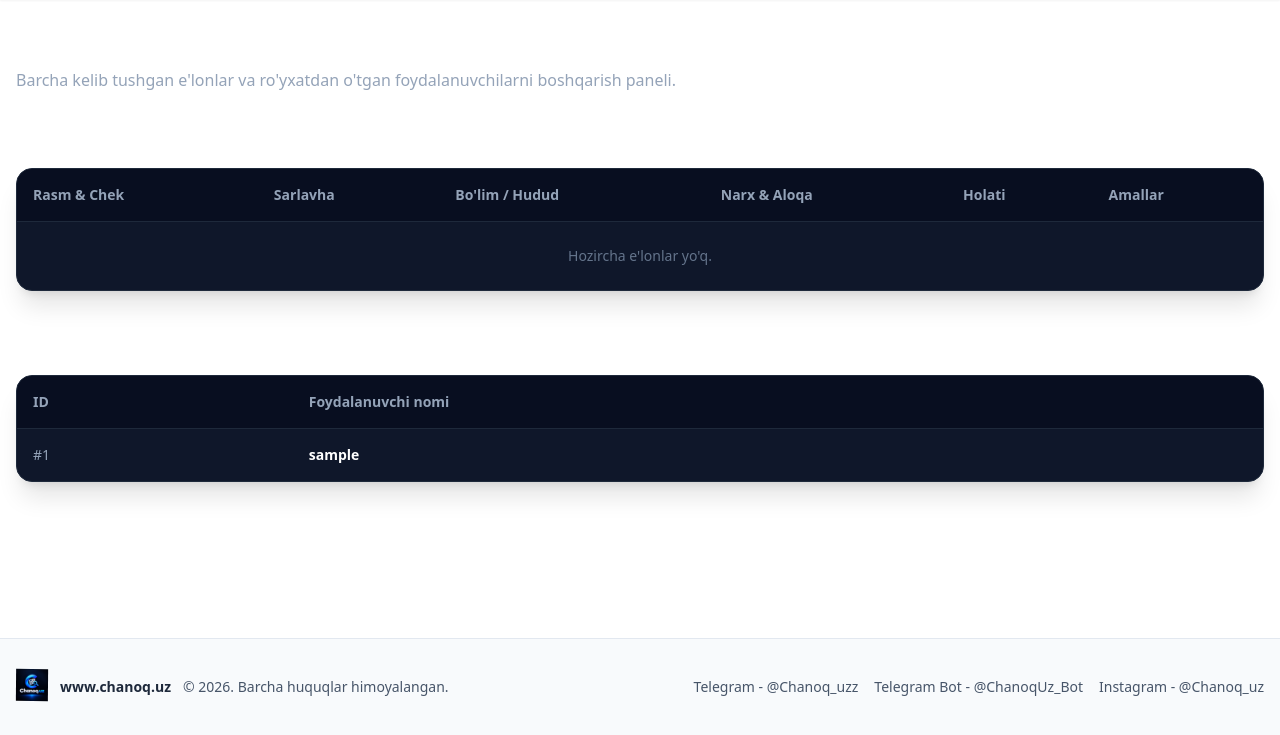
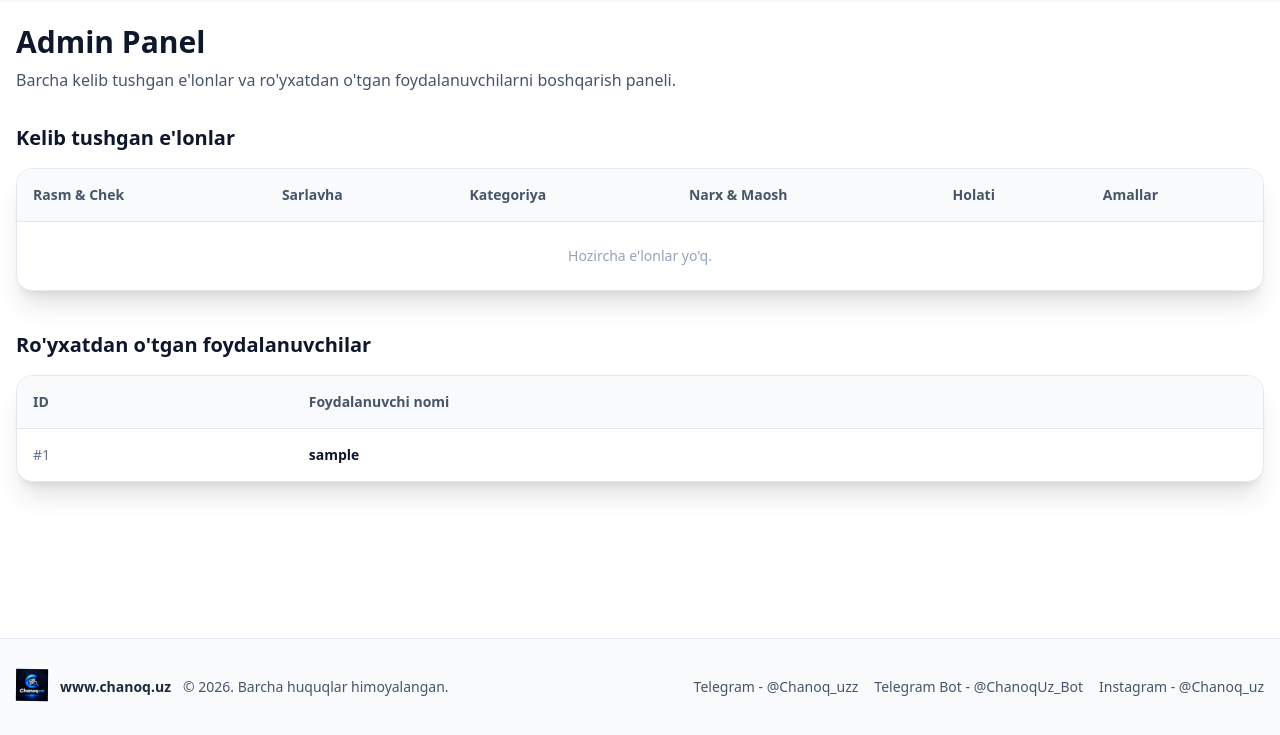
Before and after one commit to xlemann0/Chanoq.uz, a Flask app: page /admin-panel in a window 1280 px wide. Shown: the part 65-800 px from the top of the page. Run offline with Flask 3, Linux system fonts and the light colour scheme; the visitor is signed in with stand-in values (Sample User, id 1); data comes from the database, SQL or seed files in the repository; data that the repository does not hold is empty; some libraries are stand-ins or nearby versions.

Commit message:
Update styling and colors in admin panel template

```diff
--- a/templates/admin_panel.html
+++ b/templates/admin_panel.html
@@ -1,62 +1,63 @@
 {% extends 'base.html' %}
 {% block content %}
 <div class="mb-8">
-    <h2 class="text-3xl font-black text-white mb-2">Admin Panel</h2>
-    <p class="text-slate-400">Barcha kelib tushgan e'lonlar va ro'yxatdan o'tgan foydalanuvchilarni boshqarish paneli.</p>
+    <h2 class="text-3xl font-black text-slate-900 mb-2">Admin Panel</h2>
+    <p class="text-slate-600">Barcha kelib tushgan e'lonlar va ro'yxatdan o'tgan foydalanuvchilarni boshqarish paneli.</p>
 </div>
 
 <div class="space-y-10">
     <!-- Ads Management -->
     <div>
-        <h3 class="text-xl font-bold text-white mb-4">Kelib tushgan e'lonlar</h3>
-        <div class="bg-slate-900 border border-slate-800 rounded-2xl overflow-x-auto shadow-xl">
+        <h3 class="text-xl font-bold text-slate-900 mb-4">Kelib tushgan e'lonlar</h3>
+        <div class="bg-white border border-slate-200 rounded-2xl overflow-x-auto shadow-xl">
             <table class="w-full text-left border-collapse">
                 <thead>
-                    <tr class="border-b border-slate-800 bg-slate-950/50 text-slate-400 text-sm">
+                    <tr class="border-b border-slate-200 bg-slate-50 text-slate-600 text-sm">
                         <th class="p-4">Rasm & Chek</th>
                         <th class="p-4">Sarlavha</th>
-                        <th class="p-4">Bo'lim / Hudud</th>
-                        <th class="p-4">Narx & Aloqa</th>
+                        <th class="p-4">Kategoriya</th>
+                        <th class="p-4">Narx & Maosh</th>
                         <th class="p-4">Holati</th>
                         <th class="p-4">Amallar</th>
                     </tr>
                 </thead>
-                <tbody class="divide-y divide-slate-800 text-sm">
+                <tbody class="divide-y divide-slate-100 text-sm">
                     {% for ad in ads %}
-                        <tr class="hover:bg-slate-800/40 transition">
+                        <tr class="hover:bg-slate-50 transition">
                             <td class="p-4 flex items-center gap-2">
                                 <a href="{{ url_for('static', filename='uploads/' + ad['image']) }}" target="_blank" class="block">
-                                    <img src="{{ url_for('static', filename='uploads/' + ad['image']) }}" class="w-12 h-12 rounded-lg object-cover border border-slate-700" title="E'lon rasmi">
+                                    <img src="{{ url_for('static', filename='uploads/' + ad['image']) }}" class="w-12 h-12 rounded-lg object-cover border border-slate-200" title="E'lon rasmi">
                                 </a>
                                 <a href="{{ url_for('static', filename='uploads/' + ad['receipt']) }}" target="_blank" class="block">
-                                    <img src="{{ url_for('static', filename='uploads/' + ad['receipt']) }}" class="w-12 h-12 rounded-lg object-cover border border-indigo-500/50" title="Chek rasmi">
+                                    <img src="{{ url_for('static', filename='uploads/' + ad['receipt']) }}" class="w-12 h-12 rounded-lg object-cover border border-blue-200" title="Chek rasmi">
                                 </a>
                             </td>
-                            <td class="p-4 font-semibold text-white">
+                            <td class="p-4 font-semibold text-slate-900">
                                 {{ ad['title'] }}
-                                <div class="text-xs text-slate-400 font-normal mt-1 line-clamp-1">{{ ad['details'] }}</div>
+                                <div class="text-xs text-slate-500 font-normal mt-1 line-clamp-1">{{ ad['details'] }}</div>
                             </td>
-                            <td class="p-4 text-slate-300">
-                                {{ ad['category'] }}
-                                <div class="text-xs text-slate-500">{{ ad['region'] }}</div>
+                            <td class="p-4 text-slate-700">
+                                {{ ad['category'] }} / {{ ad['subcategory'] }}
+                                <div class="text-xs text-slate-400">{{ ad['region'] }}</div>
                             </td>
                             <td class="p-4">
-                                <div class="font-bold text-blue-400">{{ ad['price'] }} so'm</div>
-                                <div class="text-xs text-slate-400">{{ ad['phone'] }} | @{{ ad['telegram'] }}</div>
+                                <div class="font-bold text-blue-600">{{ ad['price'] }} so'm</div>
+                                {% if ad['salary'] %}<div class="text-xs text-emerald-600">Oylik: {{ ad['salary'] }}</div>{% endif %}
+                                <div class="text-xs text-slate-500">{{ ad['phone'] }} | {{ ad['telegram'] }}</div>
                             </td>
                             <td class="p-4">
-                                <span class="px-2.5 py-1 rounded-full text-xs font-semibold {% if ad['status'] == 'Tasdiqlangan' %}bg-emerald-950 text-emerald-400 border border-emerald-800{% elif ad['status'] == 'Rad etilgan' %}bg-rose-950 text-rose-400 border border-rose-800{% else %}bg-amber-950 text-amber-400 border border-amber-800{% endif %}">
+                                <span class="px-2.5 py-1 rounded-full text-xs font-semibold {% if ad['status'] == 'Tasdiqlangan' %}bg-emerald-50 text-emerald-700 border border-emerald-200{% elif ad['status'] == 'Rad etilgan' %}bg-rose-50 text-rose-700 border border-rose-200{% else %}bg-amber-50 text-amber-700 border border-amber-200{% endif %}">
                                     {{ ad['status'] }}
                                 </span>
                             </td>
                             <td class="p-4 flex items-center gap-2">
-                                <a href="{{ url_for('admin_approve', id=ad['id']) }}" class="bg-emerald-600/20 hover:bg-emerald-600/30 text-emerald-400 px-3 py-1.5 rounded-lg border border-emerald-500/30 transition">Tasdiqlash</a>
-                                <a href="{{ url_for('admin_reject', id=ad['id']) }}" class="bg-rose-600/20 hover:bg-rose-600/30 text-rose-400 px-3 py-1.5 rounded-lg border border-rose-500/30 transition">Rad etish</a>
+                                <a href="{{ url_for('admin_approve', id=ad['id']) }}" class="bg-emerald-50 hover:bg-emerald-100 text-emerald-700 px-3 py-1.5 rounded-lg border border-emerald-200 transition font-medium">Tasdiqlash</a>
+                                <a href="{{ url_for('admin_reject', id=ad['id']) }}" class="bg-rose-50 hover:bg-rose-100 text-rose-700 px-3 py-1.5 rounded-lg border border-rose-200 transition font-medium">Rad etish</a>
                             </td>
                         </tr>
                     {% else %}
                         <tr>
-                            <td colspan="6" class="p-6 text-center text-slate-500">Hozircha e'lonlar yo'q.</td>
+                            <td colspan="6" class="p-6 text-center text-slate-400">Hozircha e'lonlar yo'q.</td>
                         </tr>
                     {% endfor %}
                 </tbody>
@@ -66,24 +67,24 @@
 
     <!-- Users List -->
     <div>
-        <h3 class="text-xl font-bold text-white mb-4">Ro'yxatdan o'tgan foydalanuvchilar</h3>
-        <div class="bg-slate-900 border border-slate-800 rounded-2xl overflow-hidden shadow-xl">
+        <h3 class="text-xl font-bold text-slate-900 mb-4">Ro'yxatdan o'tgan foydalanuvchilar</h3>
+        <div class="bg-white border border-slate-200 rounded-2xl overflow-hidden shadow-xl">
             <table class="w-full text-left border-collapse">
                 <thead>
-                    <tr class="border-b border-slate-800 bg-slate-950/50 text-slate-400 text-sm">
+                    <tr class="border-b border-slate-200 bg-slate-50 text-slate-600 text-sm">
                         <th class="p-4">ID</th>
                         <th class="p-4">Foydalanuvchi nomi</th>
                     </tr>
                 </thead>
-                <tbody class="divide-y divide-slate-800 text-sm">
+                <tbody class="divide-y divide-slate-100 text-sm">
                     {% for user in users %}
-                        <tr class="hover:bg-slate-800/40 transition">
-                            <td class="p-4 text-slate-400">#{{ user['id'] }}</td>
-                            <td class="p-4 font-semibold text-white">{{ user['username'] }}</td>
+                        <tr class="hover:bg-slate-50 transition">
+                            <td class="p-4 text-slate-500">#{{ user['id'] }}</td>
+                            <td class="p-4 font-semibold text-slate-900">{{ user['username'] }}</td>
                         </tr>
                     {% else %}
                         <tr>
-                            <td colspan="2" class="p-6 text-center text-slate-500">Foydalanuvchilar yo'q.</td>
+                            <td colspan="2" class="p-6 text-center text-slate-400">Foydalanuvchilar yo'q.</td>
                         </tr>
                     {% endfor %}
                 </tbody>
```
